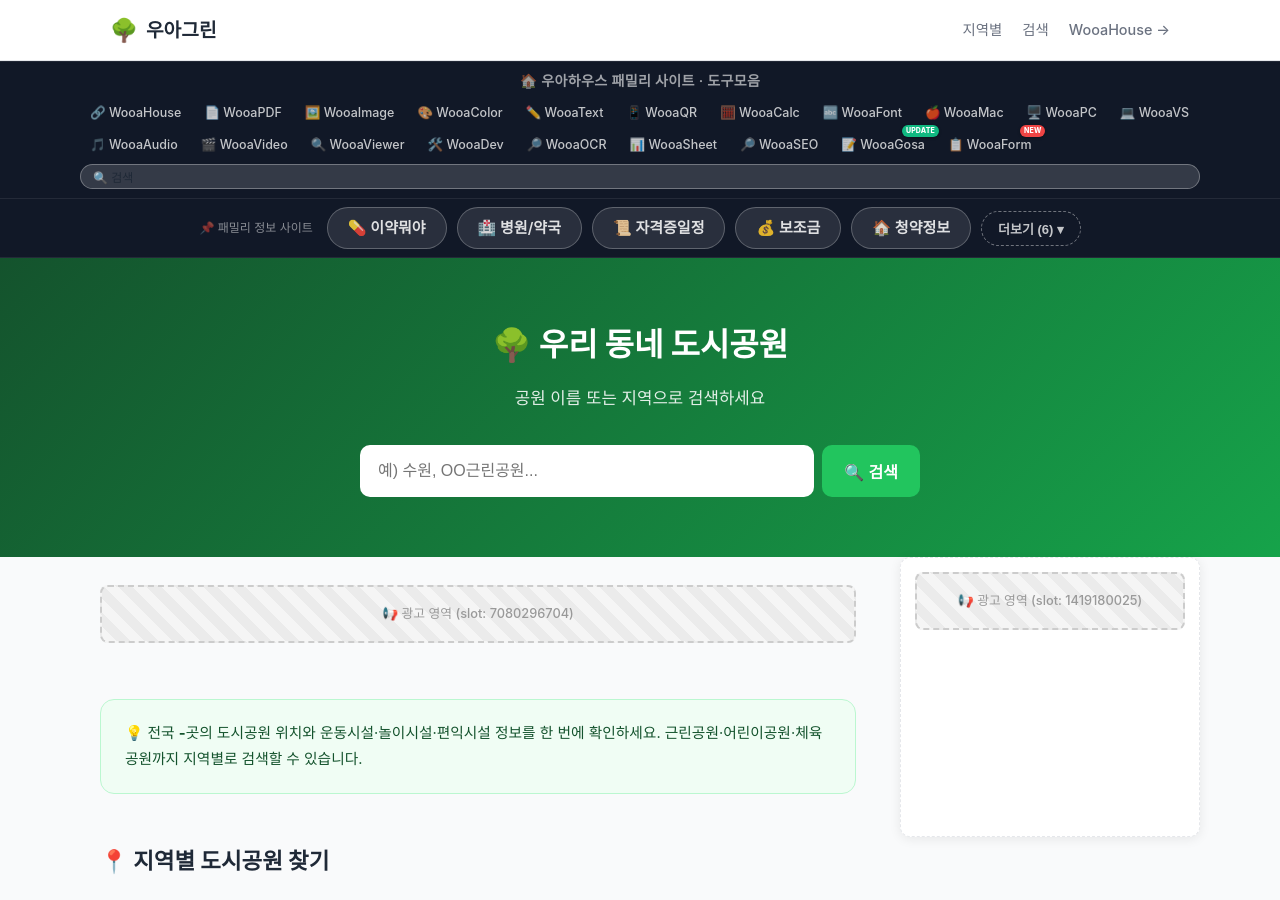
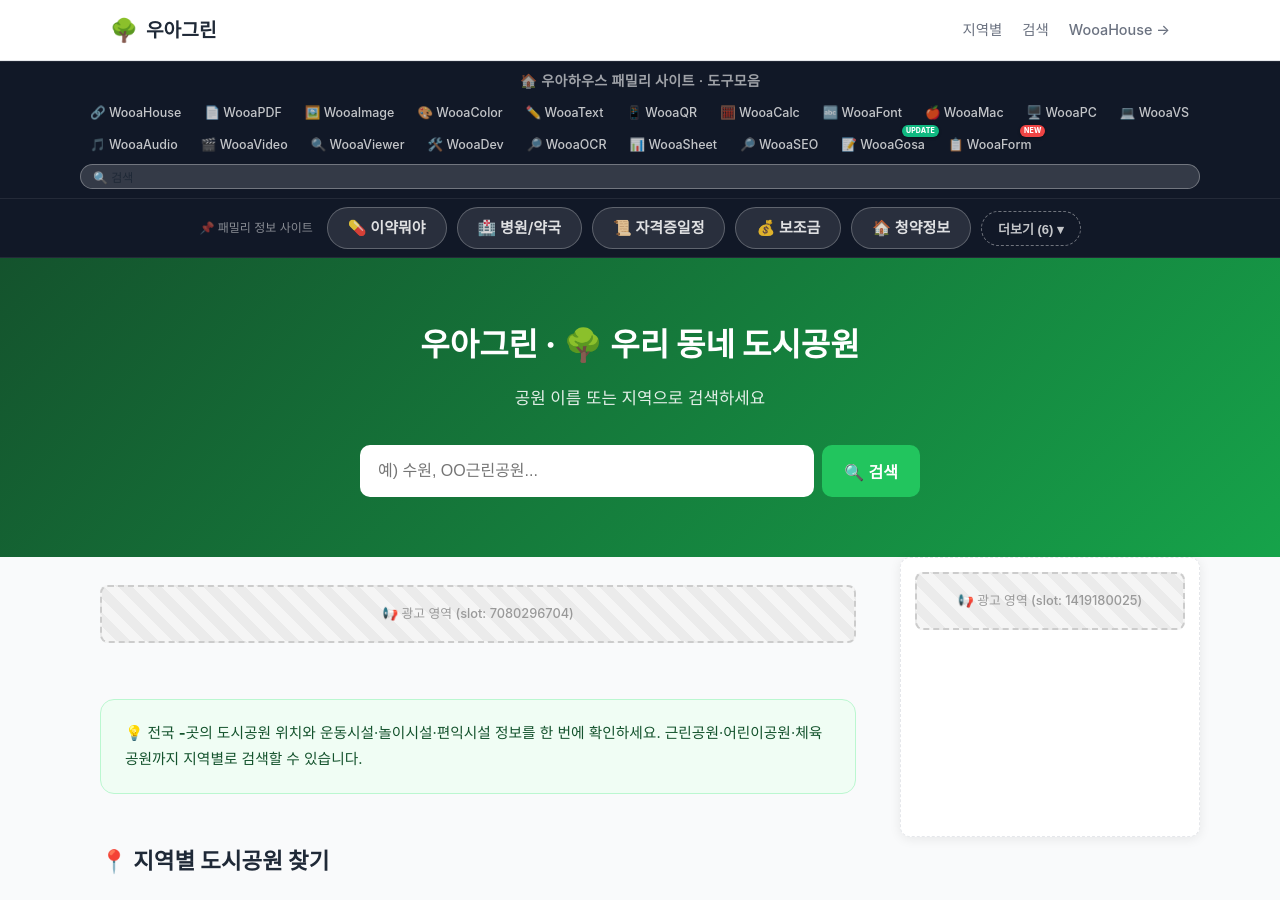
Before and after one commit to ingmaster83-code/wooagreen, a Jekyll site: the page built from index.html, in a window 1280 px wide and 900 px high. Built offline with Jekyll 4.4.1, drawn with Linux system fonts in a browser that asks for light colours; some web fonts are replaced; comment, search, counter and statistics services are not loaded.

Commit message:
Add Korean brand name to H1 for SEO/brand-search visibility

```diff
--- a/index.html
+++ b/index.html
@@ -6,7 +6,7 @@ description: 전국 18,200곳의 도시공원 위치와 운동시설·놀이시
 
 <!-- 히어로 & 검색 -->
 <div class="hero">
-  <h1>🌳 우리 동네 도시공원</h1>
+  <h1>우아그린 · 🌳 우리 동네 도시공원</h1>
   <p>공원 이름 또는 지역으로 검색하세요</p>
   <div class="search-wrap">
     <input type="text" id="searchInput" class="search-input"
```
